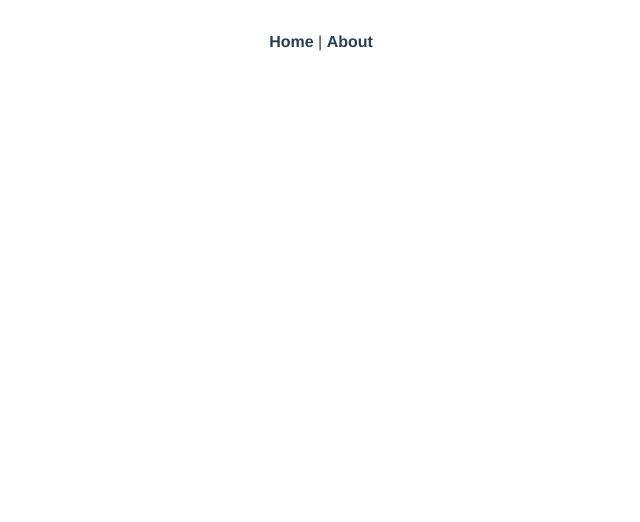
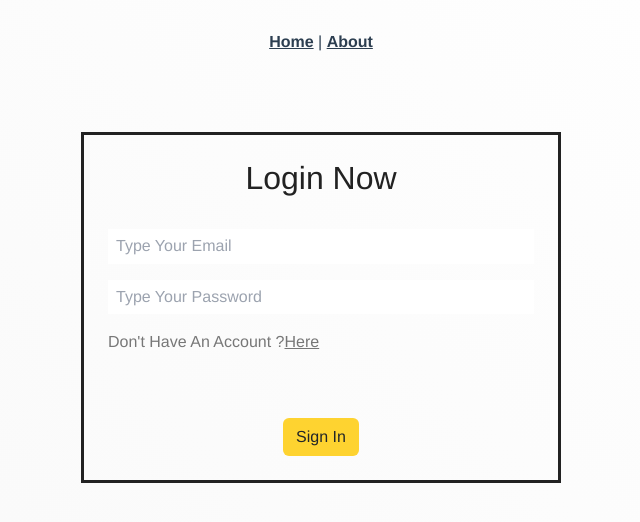
Before and after one commit to Anwar-Barakat/Vue-AN-Resturant, a Vue app: page /login in a window 1280 px wide. Before the commit this address had no page. Shown: the top 522 px of the page, without its empty margins (319-959 px from the left). Built offline with nearby package versions, Linux system fonts and the light colour scheme.

Commit message:
add login / register forms

```diff
--- a/src/App.vue
+++ b/src/App.vue
@@ -13,6 +13,13 @@
     -moz-osx-font-smoothing: grayscale;
     text-align: center;
     color: #2c3e50;
+    background: linear-gradient(45deg, #f8f8f8, transparent);
+    min-height: 100vh;
+}
+
+*,
+.btn {
+    text-transform: capitalize;
 }
 
 nav {
@@ -27,6 +34,139 @@ nav {
         }
     }
 }
+
+:root {
+    --main-color: #fed330;
+    --second-color: #e74c3c;
+    --white-color: #ffffff;
+    --black-color: #222;
+    --light-color: #777;
+    --main-border: 0.2rem solid var(--black-color);
+    --main-transition: all 0.2s;
+}
+
+.box-container {
+    display: grid;
+    grid-template-columns: repeat(auto-fit, minmax(25rem, 1fr));
+    gap: 1.5rem;
+    align-items: flex-start;
+}
+
+.title {
+    text-align: center;
+    margin-bottom: 2.5rem;
+    font-size: 3rem;
+    color: var(--black-color);
+    text-transform: uppercase;
+    text-decoration: underline;
+    text-underline-offset: 1rem;
+}
+
+.heading {
+    display: flex;
+    justify-content: center;
+    align-items: center;
+    gap: 1rem;
+    flex-flow: column;
+    background-color: var(--black-color);
+    min-height: 20vh;
+    padding: 1rem;
+
+    h3 {
+        font-size: 3rem;
+        color: var(--white-color);
+    }
+
+    p {
+        font-size: 2rem;
+        color: var(--light-color);
+
+        a {
+            color: var(--white-color);
+            transition: all 0.5s;
+
+            &:hover {
+                color: var(--main-color) !important;
+                text-decoration: underline;
+            }
+        }
+    }
+}
+
+.form-container {
+    margin: 3rem auto;
+    max-width: 30em;
+    border: var(--main-border);
+    text-align: center;
+    display: grid;
+    gap: 1.5rem;
+
+    h3 {
+        font-size: 2rem;
+        color: var(--black-color);
+    }
+
+    form {
+        display: grid;
+        gap: 1rem;
+
+        .box {
+            width: 100%;
+            text-align: initial;
+
+            input {
+                padding: 0.5rem;
+                width: 100%;
+                border-color: var(--black-color);
+            }
+        }
+
+        p {
+            color: var(--light-color);
+            display: flex;
+            justify-content: flex-start;
+
+            a {
+                font-weight: 500;
+                color: var(--light-color);
+
+                &:hover {
+                    text-decoration: underline;
+                }
+            }
+        }
+    }
+}
+
+section {
+    margin: 0 auto;
+    max-width: 1200px;
+    padding: 1.5rem;
+    margin-bottom: 3rem;
+}
+
+.btn,
+.delete-btn {
+    margin-top: 1rem;
+    display: inline-block;
+    font-size: 1.5rem;
+    padding: 0.5rem 2rem;
+    cursor: pointer;
+    transition: 0.5s !important;
+
+    &:hover {
+        letter-spacing: 2px;
+    }
+}
+
+.btn {
+    transition: all 0.5s;
+    background-color: var(--main-color) !important;
+    color: var(--black-color);
+}
+
+.delete-btn {
+    background-color: var(--second-color);
+    color: var(--white-color);
+}
 </style>
-
-<script></script>
--- /dev/null
+++ b/src/DB/db.json
@@ -0,0 +1,19 @@
+{
+    "posts": [
+        {
+            "id": 1,
+            "title": "json-server",
+            "author": "typicode"
+        }
+    ],
+    "comments": [
+        {
+            "id": 1,
+            "body": "some comment",
+            "postId": 1
+        }
+    ],
+    "profile": {
+        "name": "typicode"
+    }
+}
--- /dev/null
+++ b/src/components/Login/LoginForm.vue
@@ -0,0 +1,55 @@
+<template>
+    <section class="form-container">
+        <h3>login now</h3>
+        <form action="" method="post">
+            <div class="box">
+                <input
+                    type="email"
+                    name="email"
+                    placeholder="type your email"
+                    maxlength="50"
+                    oninput="this.value = this.value.replace(/\s/g, '')"
+                    required
+                />
+            </div>
+            <div class="box">
+                <input
+                    type="password"
+                    name="password"
+                    placeholder="type your password"
+                    maxlength="50"
+                    oninput="this.value = this.value.replace(/\s/g, '')"
+                    required
+                />
+            </div>
+            <div class="row mb-3">
+                <p>
+                    Don't have an account ?
+                    <a href=""> here </a>
+                </p>
+            </div>
+            <div class="row">
+                <div class="form-group">
+                    <button type="submit" class="btn">sign in</button>
+                </div>
+            </div>
+        </form>
+    </section>
+</template>
+
+<style lang="scss" scoped></style>
+
+<script>
+export default {
+    name: "LoginForm",
+    data() {
+        return {
+            name: "",
+            password: "",
+            email: "",
+        };
+    },
+};
+</script>
+
+<style></style>
--- /dev/null
+++ b/src/components/Register/RegisterForm.vue
@@ -0,0 +1,78 @@
+<template>
+    <section class="form-container">
+        <h3>register now</h3>
+        <form action="" method="post">
+            <div class="box">
+                <input
+                    type="text"
+                    name="name"
+                    placeholder="type your name"
+                    maxlength="20"
+                    required
+                    v-model="name"
+                />
+                <span class="error-feedback" v-if="v$.name.$error">
+                    {{ v$.name.$errors[0].$message }}
+                </span>
+            </div>
+            <div class="box">
+                <input
+                    type="email"
+                    name="email"
+                    placeholder="type your email"
+                    maxlength="50"
+                    oninput="this.value = this.value.replace(/\s/g, '')"
+                    required
+                    v-model="email"
+                />
+                <span class="error-feedback" v-if="v$.email.$error">
+                    {{ v$.email.$errors[0].$message }}
+                </span>
+            </div>
+            <div class="box">
+                <input
+                    type="password"
+                    name="password"
+                    placeholder="type your password"
+                    maxlength="20"
+                    oninput="this.value = this.value.replace(/\s/g, '')"
+                    required
+                    v-model="password"
+                />
+                <span class="error-feedback" v-if="v$.password.$error">
+                    {{ v$.password.$errors[0].$message }}
+                </span>
+            </div>
+            <div class="row">
+                <p>
+                    You have an account ?
+                    <a href=""> here </a>
+                </p>
+            </div>
+            <div class="row">
+                <div class="form-group">
+                    <button type="submit" class="btn" @click="register()">
+                        Register
+                    </button>
+                </div>
+            </div>
+        </form>
+    </section>
+</template>
+
+<style lang="scss" scoped></style>
+
+<script>
+export default {
+    name: "RegisterForm",
+    data() {
+        return {
+            name: "",
+            password: "",
+            email: "",
+        };
+    },
+};
+</script>
+
+<style></style>
--- a/src/main.js
+++ b/src/main.js
@@ -3,5 +3,8 @@ import App from "./App.vue";
 import router from "./router";
 import store from "./store";
 import "./assets/tailwind.css";
+import "bootstrap";
+import "bootstrap/dist/css/bootstrap.min.css";
+import "normalize.css";
 
 createApp(App).use(store).use(router).mount("#app");
--- a/src/router/index.js
+++ b/src/router/index.js
@@ -1,6 +1,8 @@
 import { createRouter, createWebHistory } from "vue-router";
 import HomeView from "../views/HomeView.vue";
 import "./index";
+import RegisterView from "../views/RegisterView.vue";
+import LoginView from "../views/LoginView.vue";
 
 const routes = [
     {
@@ -17,6 +19,16 @@ const routes = [
         component: () =>
             import(/* webpackChunkName: "about" */ "../views/AboutView.vue"),
     },
+    {
+        path: "/register",
+        name: "register",
+        component: RegisterView,
+    },
+    {
+        path: "/login",
+        name: "login",
+        component: LoginView,
+    },
 ];
 
 const router = createRouter({
--- a/src/views/AboutView.vue
+++ b/src/views/AboutView.vue
@@ -1,5 +1,5 @@
 <template>
-  <div class="about">
-    <h1>This is an about page</h1>
-  </div>
+    <div class="about">
+        <h1>This is an about page</h1>
+    </div>
 </template>
--- a/src/views/HomeView.vue
+++ b/src/views/HomeView.vue
@@ -1,12 +1,13 @@
 <template>
-  <div class="home"></div>
+    <div class="home">
+        <img alt="Vue logo" src="../assets/logo.png" />
+    </div>
 </template>
 
 <script>
 // @ is an alias to /src
 
 export default {
-  name: "HomeView",
-  components: {},
+    name: "HomeView",
 };
 </script>
--- /dev/null
+++ b/src/views/LoginView.vue
@@ -0,0 +1,16 @@
+<template>
+    <div class="container"></div>
+    <LoginForm />
+</template>
+
+<script>
+import LoginForm from "@/components/Login/LoginForm.vue";
+export default {
+    name: "LoginView",
+    components: {
+        LoginForm,
+    },
+};
+</script>
+
+<style></style>
--- /dev/null
+++ b/src/views/RegisterView.vue
@@ -0,0 +1,16 @@
+<template>
+    <div class="container">
+        <RegisterForm />
+    </div>
+</template>
+
+<script>
+import RegisterForm from "@/components/Register/RegisterForm.vue";
+
+export default {
+    name: "RegisterView",
+    components: { RegisterForm },
+};
+</script>
+
+<style></style>
--- a/vue.config.js
+++ b/vue.config.js
@@ -1,4 +1,4 @@
 const { defineConfig } = require("@vue/cli-service");
 module.exports = defineConfig({
-  transpileDependencies: true,
+    transpileDependencies: true,
 });
```
Also changed, not shown: src/store/index.js (+5 -5 lines), 1 other file (tests, documents, lock files or other folders). Lines whose indentation alone changed are shown as unchanged.
